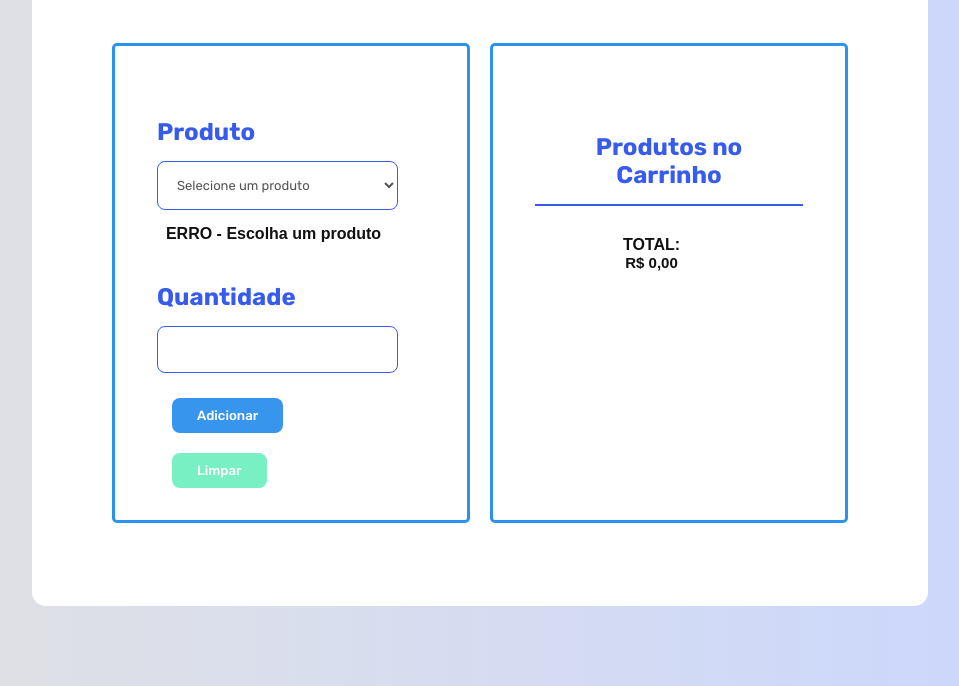
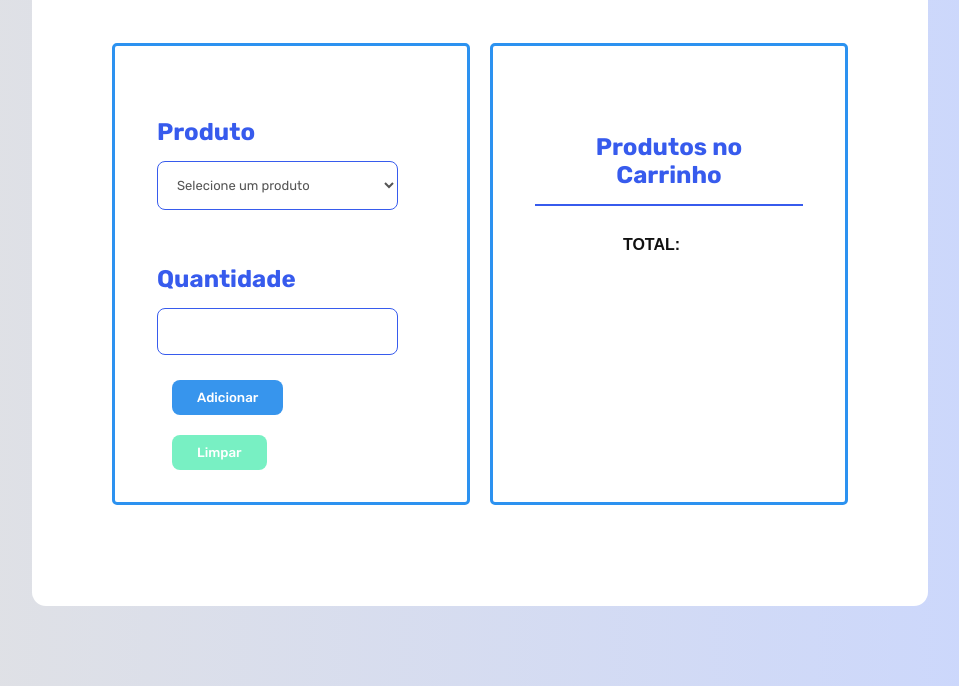
Before and after one commit to annasbrama/carrinho, a plain HTML site: page index.html in a window 1280 px wide. Both pictures are taken after a click on the button "Limpar". Shown: the part 242-928 px from the top of the page, without its empty margins (160-1119 px from the left). Drawn offline with Linux system fonts and the light colour scheme.

Commit message:
Bugs resolvidos e cart funcionando nos produtos adicionados e no seu total

```diff
--- a/index.html
+++ b/index.html
@@ -44,8 +44,9 @@
                 </div>
                 <div class="products-list">
                     <div class="total"></div>
-                    <p>TOTAL: <span id="finalPrice">R$ 0,00</span></p>
                 </div>
+                <p>TOTAL: <span id="finalPrice">R$ 0,00</span></p>
+
             </div>
         </div>
     </div>
--- a/main.js
+++ b/main.js
@@ -3,6 +3,7 @@
 
 let erro = document.querySelector('.erro')
 const list = document.querySelector('.products-list')
+const result = document.getElementById('finalPrice')
 
 let totalPrice = 0
 let cart = []
@@ -25,7 +26,6 @@
         const arraySelect = selectValue.split(' - ')
         const productName = arraySelect[0]
         const productPrice = arraySelect[1]
-        // arraySelect = select.value.split(" - ")
         const productTotal = parseFloat(productPrice) * countBox
 
         cart.push({
@@ -35,22 +35,22 @@
             total: productTotal
         })
         totalPrice += productTotal
-        console.log(totalPrice)
         cartList()
     }
 }
 
 function cleanProducts() {
-    cart = []
+    while (cart.length != 0) {
+        cart.pop()
+    }
+    list.innerHTML = ''
     totalPrice = 0
-    addProducts()
-
+    result.innerText = ''
 }
 
 function cartList() {
-    const result = document.getElementById('finalPrice')
 
-    // list.textContent = ''
+    list.textContent = ''
     cart.forEach(item => {
         const h3 = document.createElement('h3')
         h3.textContent = `${item.quantity} x ${item.name} - R$${item.total.toFixed(2)}`
```
